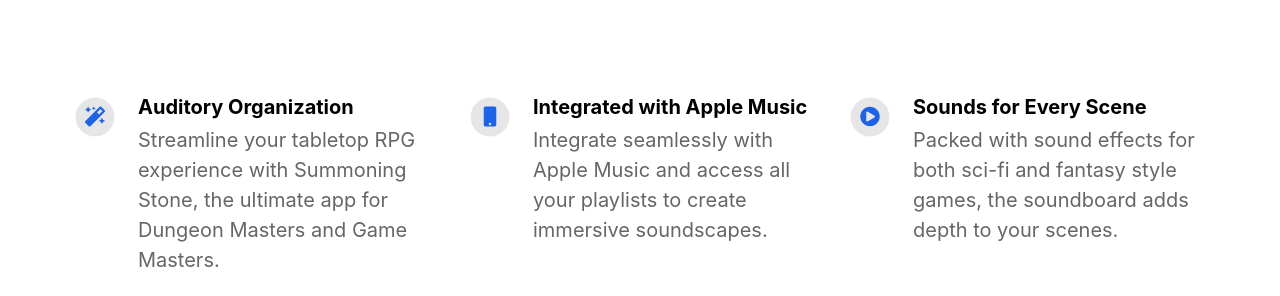
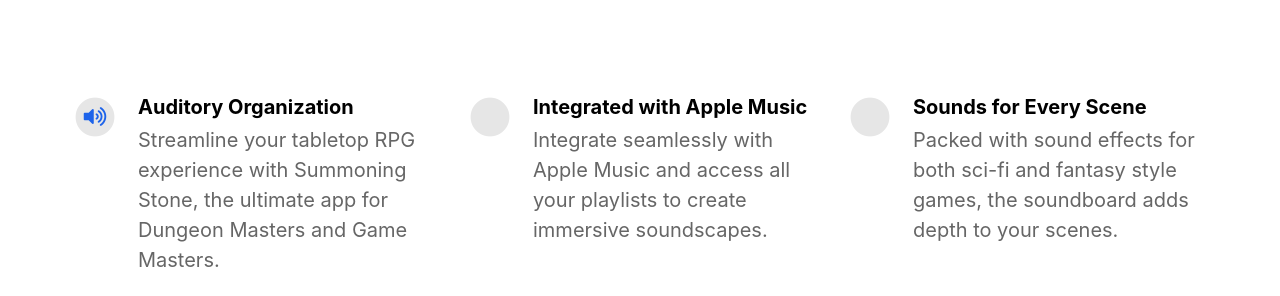
Before and after one commit to BeauNouvelle/summoning-stone-web, a Jekyll site: the page built from index.html, in a window 1280 px wide. Shown: the part 987-1283 px from the top of the page. Built offline with Jekyll 4.4.1, drawn with Linux system fonts in a browser that asks for light colours; nearby versions of some CDN libraries.

Commit message:
added some icons

```diff
--- a/_config.yml
+++ b/_config.yml
@@ -37,15 +37,15 @@ features                                  :
 
   - title                                 : Auditory Organization
     description                           : Streamline your tabletop RPG experience with Summoning Stone, the ultimate app for Dungeon Masters and Game Masters.
-    fontawesome_icon_name                 : magic
+    fontawesome_icon_name                 : volume-up
 
   - title                                 : Integrated with Apple Music
     description                           : Integrate seamlessly with Apple Music and access all your playlists to create immersive soundscapes.
-    fontawesome_icon_name                 : mobile
+    fontawesome_icon_name                 : apple
 
   - title                                 : Sounds for Every Scene
     description                           : Packed with sound effects for both sci-fi and fantasy style games, the soundboard adds depth to your scenes.
-    fontawesome_icon_name                 : play-circle
+    fontawesome_icon_name                 : clapperboard
 
   - title                                 : Amazing Visuals
     description                           : Display stunning artwork on your TV with weather effects to fully immerse your players.
```
